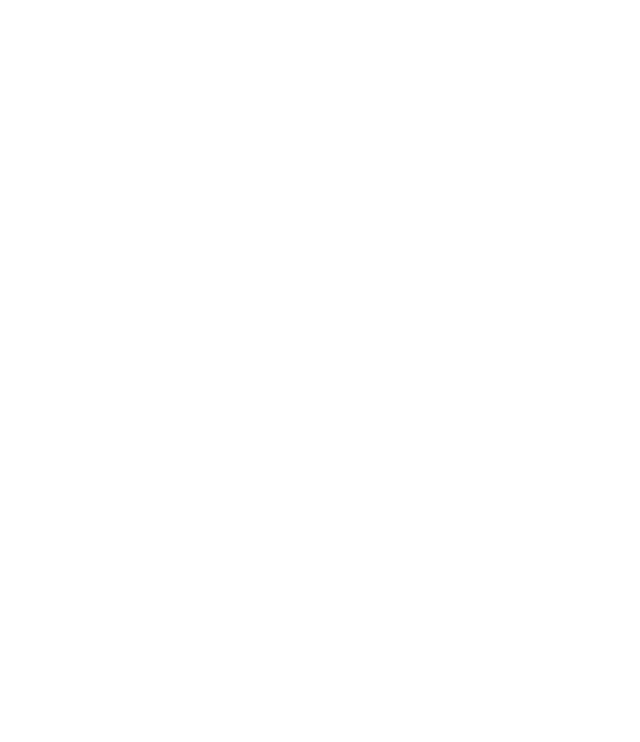
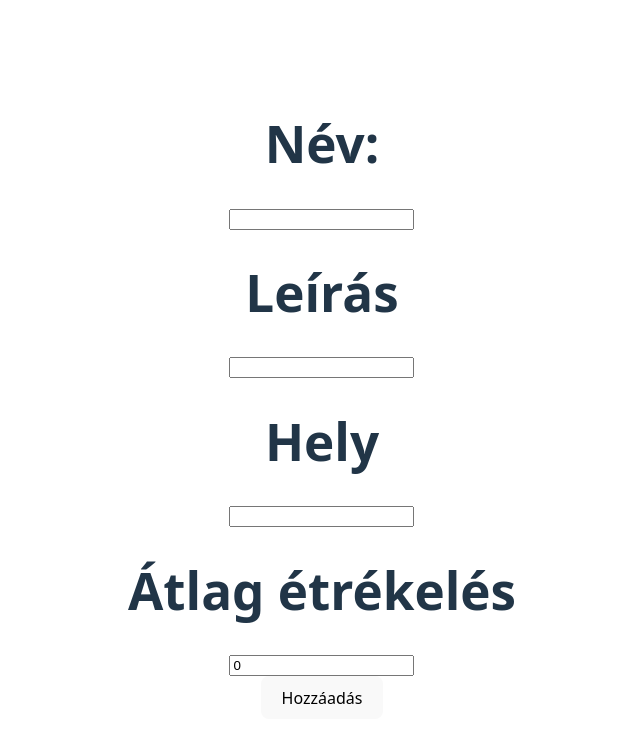
Before and after one commit to FZente/etterem_proj, a React app in the folder frontend/: page /new-restaurant in a window 1280 px wide. Before the commit this address had no page. Shown: the top 742 px of the page, without its empty margins (318-958 px from the left). Built offline with nearby package versions, Linux system fonts and the light colour scheme; the HTML template or start-up script is replaced by a standard one.

Commit message:
Étterem hozzáadása kész

```diff
--- a/frontend/package.json
+++ b/frontend/package.json
@@ -16,7 +16,8 @@
     "axios": "^1.13.2",
     "react": "^19.1.1",
     "react-dom": "^19.1.1",
-    "react-router-dom": "^7.9.5"
+    "react-router-dom": "^7.9.5",
+    "react-toastify": "^11.0.5"
   },
   "devDependencies": {
     "@eslint/js": "^9.36.0",
--- a/frontend/src/main.tsx
+++ b/frontend/src/main.tsx
@@ -7,6 +7,7 @@
 import Login from "./pages/Login.tsx";
 import Profil from "./pages/Profil.tsx";
 import RestaurantPage from "./pages/RestaurantPage.tsx";
+import NewRestaurant from "./pages/NewRestaurant.tsx";
 
 createRoot(document.getElementById("root")!).render(
   <StrictMode>
@@ -17,6 +18,7 @@
         <Route path="/login" element={<Login />} />
         <Route path="/profil/:id" element={<Profil />} />
         <Route path="/restaurant/:id" element={<RestaurantPage />} />
+        <Route path="/new-restaurant" element={<NewRestaurant />} />
       </Routes>
     </BrowserRouter>
   </StrictMode>
--- /dev/null
+++ b/frontend/src/pages/NewRestaurant.tsx
@@ -0,0 +1,57 @@
+import { useState } from "react";
+import type { Restaurant } from "../type/Restaurant";
+import apiClient from "../api/apiClient";
+import { toast } from "react-toastify";
+
+const NewRestaurant = () => {
+  const [restaurant, setRestaurant] = useState<Restaurant>({
+    name: "",
+    description: "",
+    location: "",
+    average_rating: 0,
+  });
+
+  const submit = () => {
+    apiClient
+      .post("/restaurants", restaurant)
+      .then(() => toast.success("Sikeres hozzáadás!"))
+      .catch(() => toast.error("Sikertelen hozzáadás!"));
+  };
+
+  return (
+    <>
+      <h1>Név:</h1>
+      <input
+        type="text"
+        value={restaurant.name}
+        onChange={(e) => setRestaurant({ ...restaurant, name: e.target.value })}
+      />
+
+      <h1>Leírás</h1>
+      <input
+        type="text"
+        value={restaurant.description}
+        onChange={(e) => setRestaurant({ ...restaurant, description: e.target.value })}
+      />
+
+      <h1>Hely</h1>
+      <input
+        type="number"
+        value={restaurant.location}
+        onChange={(e) => setRestaurant({ ...restaurant, location: e.target.value })}
+      />
+
+      <h1>Átlag étrékelés</h1>
+      <input
+        type="text"
+        value={restaurant.average_rating}
+        onChange={(e) => setRestaurant({ ...restaurant, average_rating: Number(e.target.value) })}
+      />
+
+      <br />
+      <button onClick={submit}>Hozzáadás</button>
+    </>
+  );
+};
+
+export default NewRestaurant;
```
Also changed, not shown: frontend/src/pages/EditRestaurant.tsx (added), 1 other file (tests, documents, lock files or other folders).
